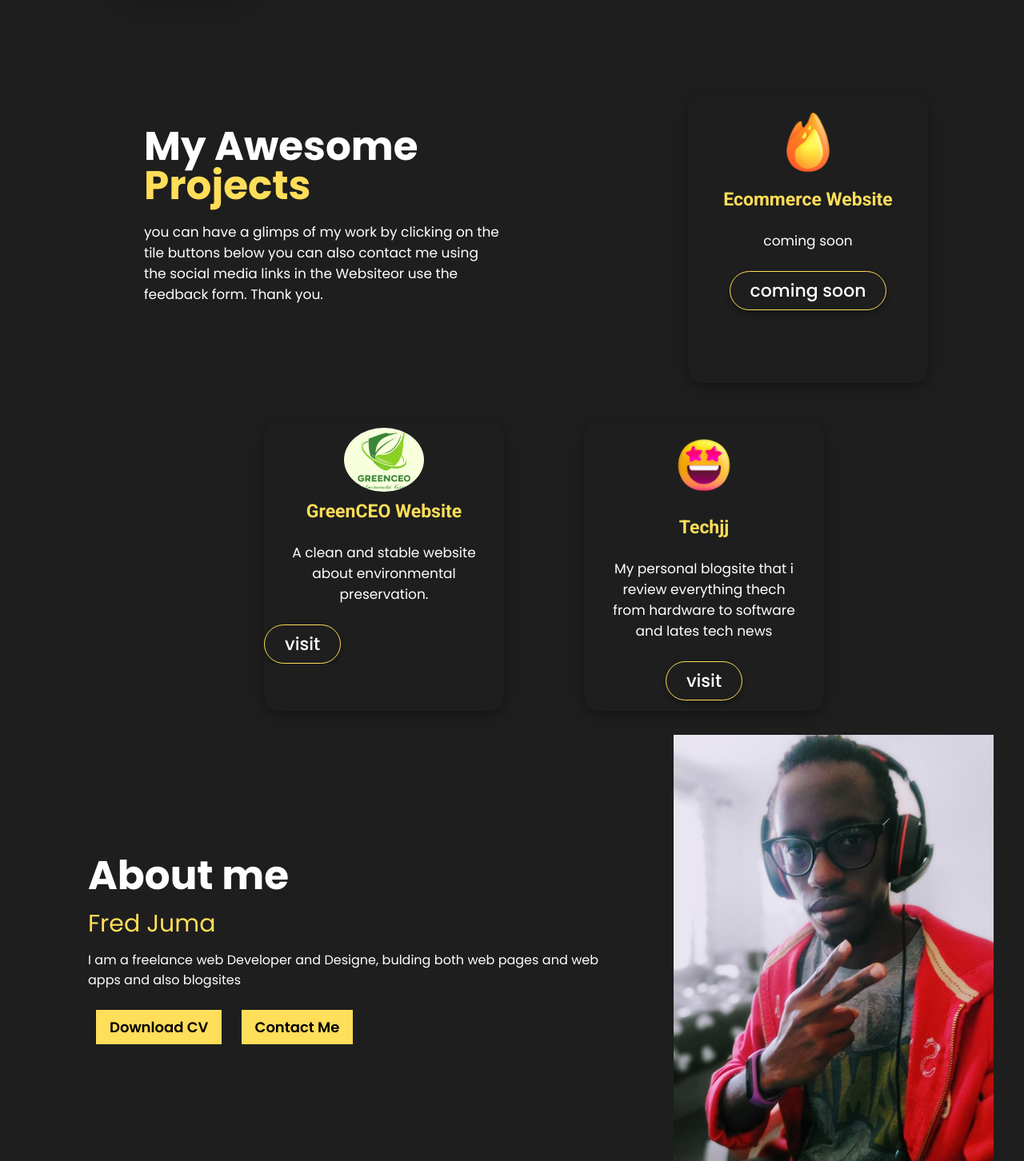
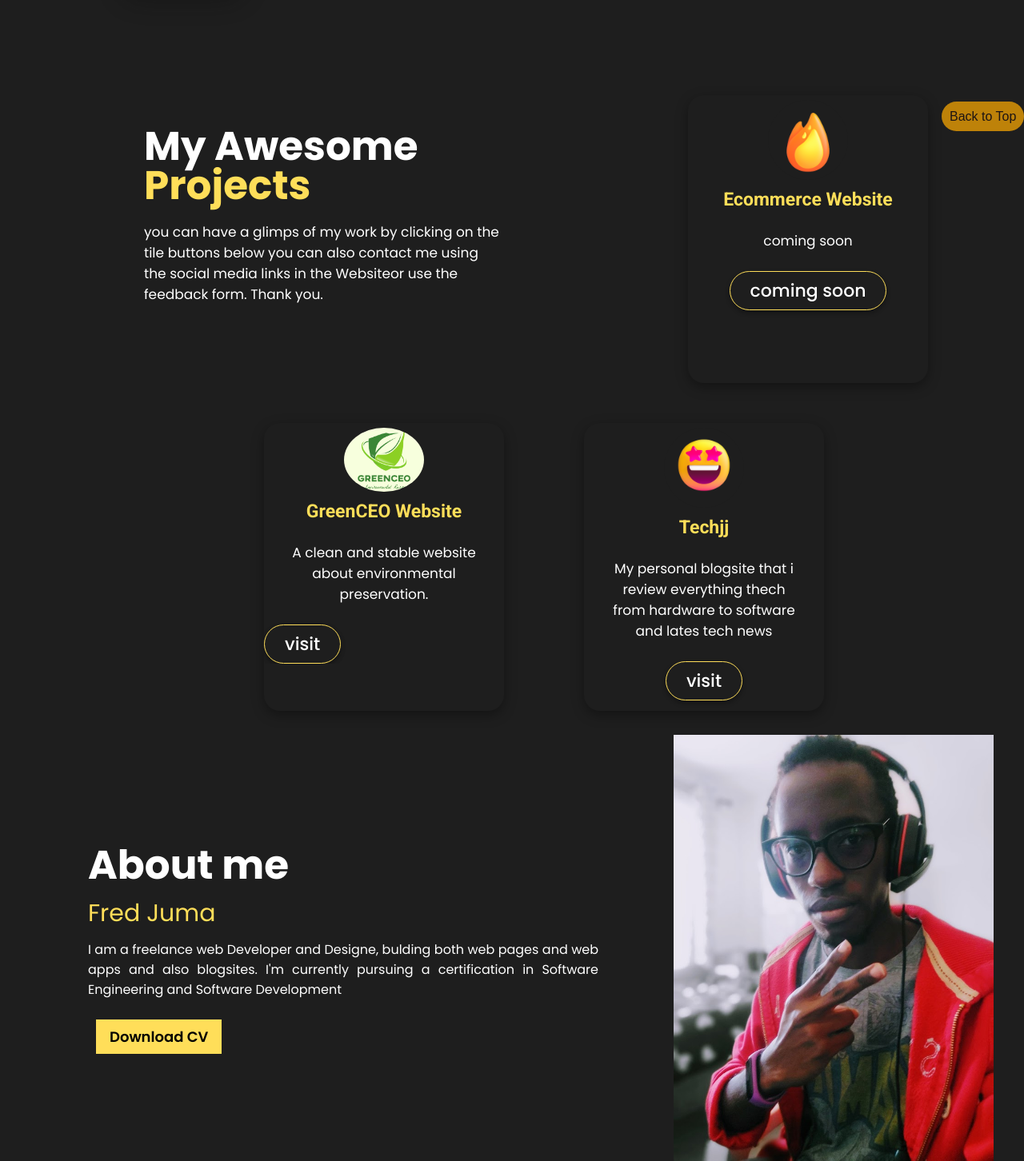
Before and after one commit to fredjuma007/my_portfolio, a plain HTML site: page index.html in a window 1280 px wide. Shown: the part 723-2175 px from the top of the page at 80% size. Drawn offline with Linux system fonts and the light colour scheme.

Commit message:
back to top button added

```diff
--- a/index.html
+++ b/index.html
@@ -92,11 +92,13 @@
           <h1>About me</h1>
           <span>Fred Juma</span>
           <p>
-           I am a freelance web Developer and Designe, bulding both web pages and web apps and also blogsites
+           I am a freelance web Developer and Designe, bulding both web pages and web apps and also blogsites.
+           I'm currently pursuing a certification in Software Engineering and Software Development
           </p>
           <div class="btns">
+            <a href="/files/MY CV.docx">
             <button>Download CV</button>
-            <button>Contact Me</button>
+            </a>
           </div>
         </div>
         <div class="about-two">
@@ -128,6 +130,7 @@
           </div>
         </div>
       </section>
+      <!--social medial icons and links-->
       <footer class="flex" id="footer">
         <div class="copy">@copywrite 2022 Fred Juma.</div>
         <div class="social">
@@ -138,6 +141,7 @@
         </div>
       </footer>
     </div>
+    <a href="#" class="top">Back to Top</a> <!--scroll back ton top buton-->
   </body>
 </html>
 
--- a/style.css
+++ b/style.css
@@ -339,5 +339,25 @@ footer .social i{
 .social i:hover{
     color: palevioletred;
 }
+/*back to top button*/
+.top {
+    --offset: 50px;
 
+    position: sticky;
+    bottom: 90px;
+    place-self: end;
+    margin-top: calc(100vh + var(--offset));
+    text-decoration: none;
+    padding: 10px;
+    font-family: sans-serif;
+    color: rgb(29, 20, 20);
+    background: rgb(190, 130, 9);
+    border-radius: 100px;
+    white-space: nowrap;
+    left: 1300px;
+  }
+  html,
+  body {
+    scroll-behavior: smooth; /*the scroll effect*/
+  }
 /*Author: FRED JUMA*/
```
Also changed, not shown: 1 other file.
